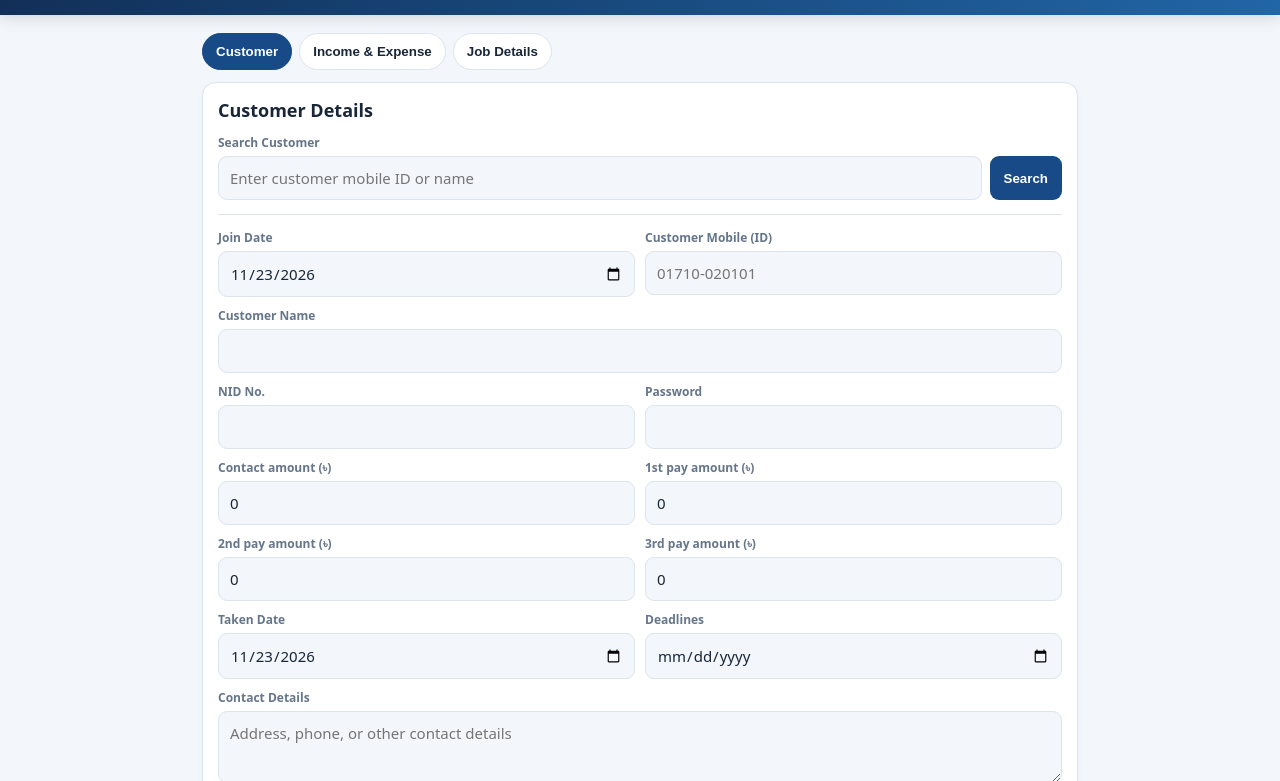
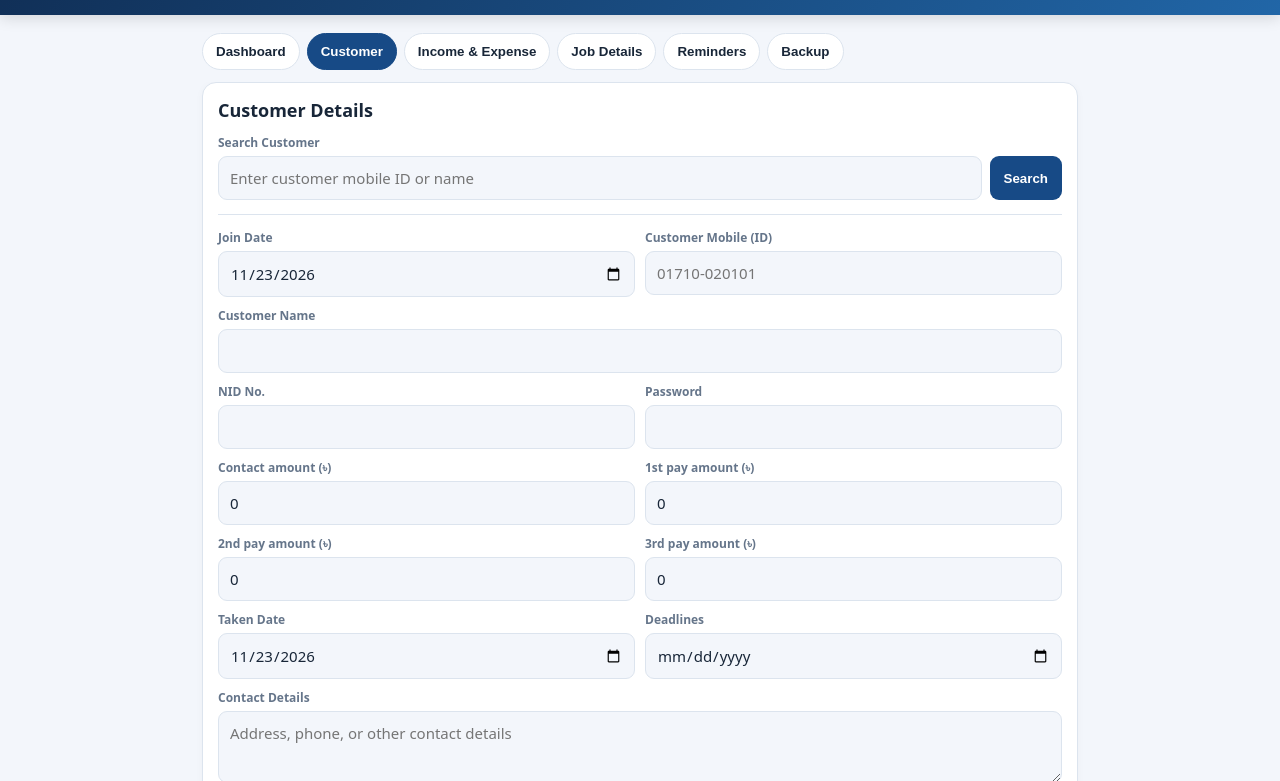
Before and after one commit to mehedihasanfg-coder/Income-Expense-Manager, a plain HTML site: page index.html in a window 1280 px wide. Shown: the part 75-856 px from the top of the page. Drawn offline with Linux system fonts and the light colour scheme.

Commit message:
Restore dashboard reminders and backup navigation

```diff
--- a/index.html
+++ b/index.html
@@ -22,7 +22,7 @@ button{cursor:pointer}.actions{display:flex;gap:8px;flex-wrap:wrap;margin-top:12
 </style></head><body>
 <header><div class="headrow"><div><h1>Income & Expense Manager</h1><p>Personal business records · BDT ৳ · Offline-ready</p></div><button class="btn secondary" id="themeBtn" aria-label="Toggle dark mode">☾</button></div></header>
 <main><nav class="tabs" aria-label="Main sections">
-<button class="active" data-tab="customers">Customer</button><button data-tab="money">Income & Expense</button><button data-tab="work">Job Details</button>
+<button data-tab="home">Dashboard</button><button class="active" data-tab="customers">Customer</button><button data-tab="money">Income & Expense</button><button data-tab="work">Job Details</button><button data-tab="reminders">Reminders</button><button data-tab="backup">Backup</button>
 </nav>
 <section id="home" class="panel">
 <div class="card"><h2>Work overview</h2><div class="stats"><div class="stat"><small>Pending</small><strong id="pendingCount">0</strong></div><div class="stat"><small>Due / overdue jobs</small><strong id="dueCount">0</strong></div><div class="stat"><small>Finished</small><strong id="finishedCount">0</strong></div></div></div>
```
